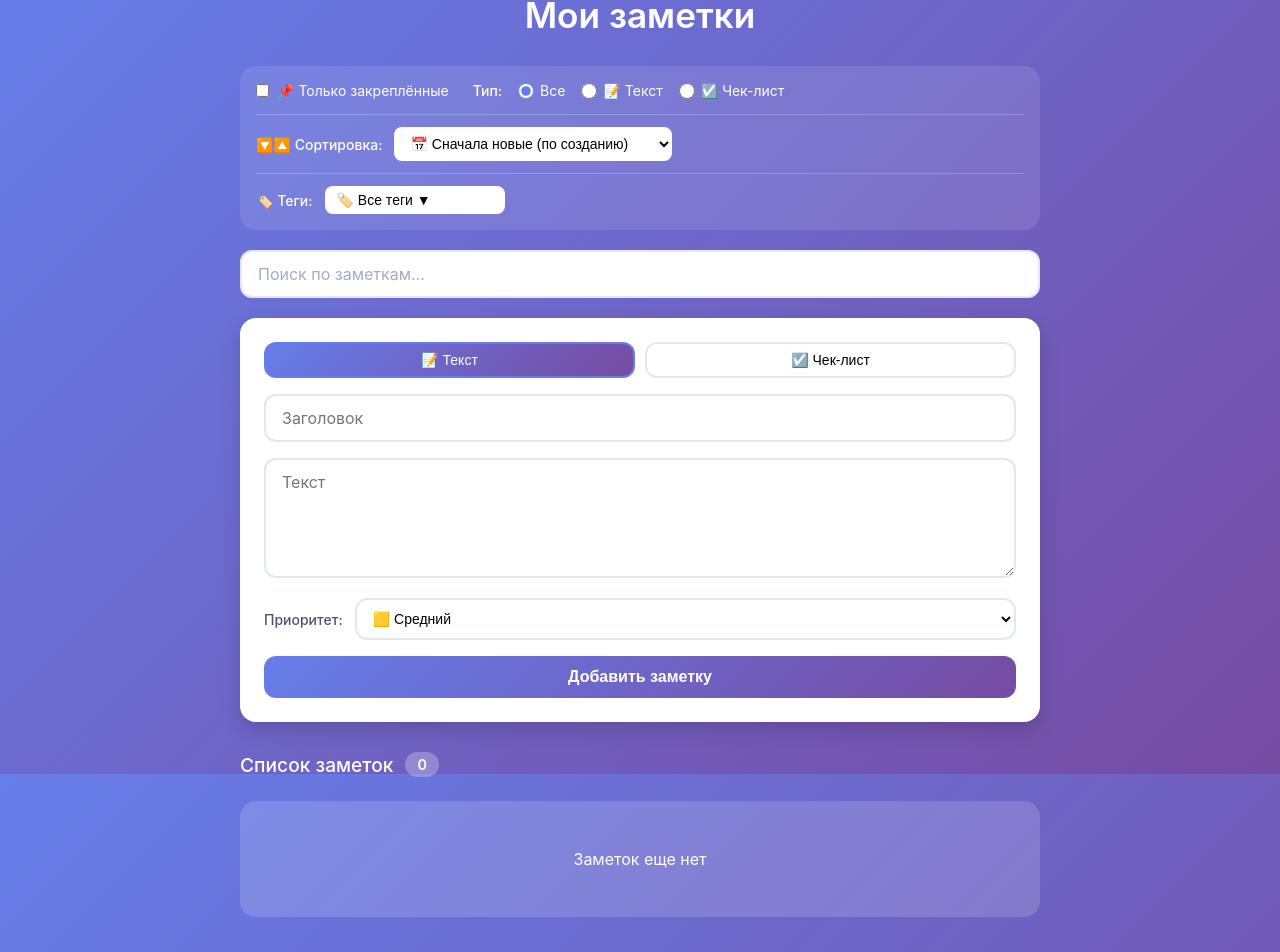
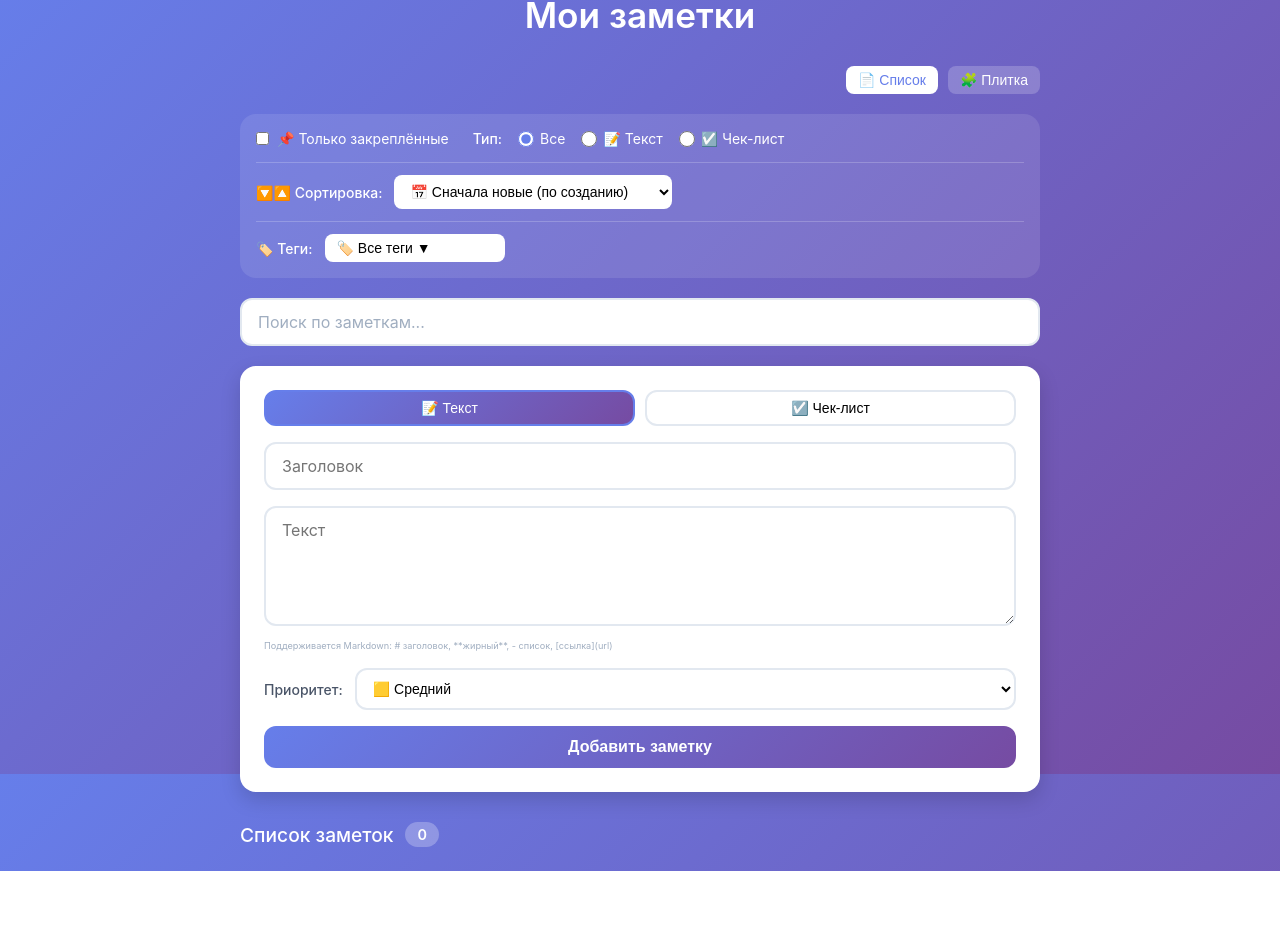
Before and after one commit to ilyar07/notes_site, a React (Vite) app in the folder notes_site/: page / in a window 1280 px wide. Shown: the part 26-978 px from the top of the page. After the commit the page ends 897 px from the top, so only its background shows below. Built offline with nearby package versions, Linux system fonts and the light colour scheme.

Commit message:
добавлена поддержка markdown и изменение вида расположения заметок простым списком и плиткой (как в пинтерест)

```diff
--- a/notes_site/package.json
+++ b/notes_site/package.json
@@ -10,8 +10,11 @@
     "preview": "vite preview"
   },
   "dependencies": {
+    "marked": "^18.0.4",
+    "masonry-layout": "^4.2.2",
     "react": "^19.2.6",
-    "react-dom": "^19.2.6"
+    "react-dom": "^19.2.6",
+    "react-masonry-css": "^1.0.16"
   },
   "devDependencies": {
     "@eslint/js": "^10.0.1",
--- a/notes_site/src/App.jsx
+++ b/notes_site/src/App.jsx
@@ -12,6 +12,7 @@ import SearchBar from './components/SearchBar';
 import NoteForm from './components/NoteForm';
 import Stats from './components/Stats';
 import NotesList from './components/NotesList';
+import ViewToggle from './components/ViewToggle';
 import './styles/App.css';
 
 function App() {
@@ -25,6 +26,8 @@ function App() {
     const formRef = useRef(null);
     const [tagInputValue, setTagInputValue] = useState('');
     const [idShowTagInput, setIdShowTagInput] = useState(null) // id заметки у которой покозывать форму ввода нового тега
+    const [viewMode, setViewMode] = useState('list'); // 'list' или 'grid'
+
 
     // хуки
     const filters = useFilters();
@@ -76,6 +79,9 @@ function App() {
     return (
         <div className="app">
             <h1 className="app__title" ref={formRef}>Мои заметки</h1>
+
+            {/* переключатель режима отображения */}
+            <ViewToggle viewMode={viewMode} setViewMode={setViewMode} />
 
             {/* выбор фильтрации */}
             <FiltersPanel
@@ -135,6 +141,7 @@ function App() {
                 setIdShowTagInput={setIdShowTagInput}
                 tagInputValue={tagInputValue}
                 setTagInputValue={setTagInputValue}
+                viewMode={viewMode}
             />
         </div>
     )
--- a/notes_site/src/components/NoteCard.jsx
+++ b/notes_site/src/components/NoteCard.jsx
@@ -1,4 +1,5 @@
 import ChecklistViewer from './ChecklistViewer';
+import { marked } from 'marked';
 import '../styles/NoteCard.css';
 
 // компонент заметки
@@ -101,8 +102,11 @@ function NoteCard({
 
             {/* если текстовая заметка отображаем текст*/ }
             {!isChecklist && (
-
-                <p className="note-card__text" style={{ color: getTextColor(note.color) }}>{note.text}</p>
+                <div
+                    className="note-card__text"
+                    style={{ color: getTextColor(note.color) }}
+                    dangerouslySetInnerHTML={{ __html: marked(note.text) }}
+                />
             )}
 
             {/* если чек лист выводим задачи*/ }
--- a/notes_site/src/components/NoteForm.jsx
+++ b/notes_site/src/components/NoteForm.jsx
@@ -48,12 +48,18 @@ function NoteForm({
 
             {/*если обычная заметка отображаем поле для ввода текста*/ }
             {!isChecklist ? (
-                <textarea
-                    placeholder="Текст"
-                    value={text}
-                    onChange={(e) => setText(e.target.value)}
-                    className="form__textarea"
-                />)
+                <>
+                    <textarea
+                        placeholder="Текст"
+                        value={text}
+                        onChange={(e) => setText(e.target.value)}
+                        className="form__textarea"
+                    />
+                    <div className="markdown-hint">
+                        <small>Поддерживается Markdown: # заголовок, **жирный**, - список, [ссылка](url)</small>
+                    </div>
+                </>
+                )
                 :
                 (<div className="checklist-hint">
                     {/*если чеклист то ничего*/ }
--- a/notes_site/src/components/NotesList.jsx
+++ b/notes_site/src/components/NotesList.jsx
@@ -1,8 +1,9 @@
+import { useEffect, useRef } from 'react';
 import NoteCard from './NoteCard';
 
-// компонент списка заметок
 function NotesList({
     notes,
+    viewMode,
     onDelete,
     onEdit,
     onDuplicate,
@@ -20,8 +21,38 @@ function NotesList({
     tagInputValue,
     setTagInputValue
 }) {
+    const gridRef = useRef(null);
+    const masonryRef = useRef(null);
+
+    useEffect(() => {
+        if (viewMode === 'grid' && gridRef.current) {
+            if (masonryRef.current) {
+                masonryRef.current.destroy();
+            }
+
+            const initMasonry = async () => {
+                const Masonry = (await import('masonry-layout')).default;
+                masonryRef.current = new Masonry(gridRef.current, {
+                    itemSelector: '.note-card',
+                    columnWidth: '.note-card',
+                    gutter: 20,
+                    fitWidth: true,
+                    transitionDuration: 0
+                });
+            };
+            initMasonry();
+        }
+
+        return () => {
+            if (masonryRef.current) {
+                masonryRef.current.destroy();
+            }
+        };
+    }, [notes, viewMode]);
+
+    if (viewMode === 'list') {
         return (
-        <div className="notes-list">
+            <div className="notes-list notes-list--list">
                 {notes.map(note => (
                     <NoteCard
                         key={note.id}
@@ -48,4 +79,34 @@ function NotesList({
         );
     }
 
+    return (
+        <div className="notes-list notes-list--grid-container">
+            <div ref={gridRef} className="notes-list--grid">
+                {notes.map(note => (
+                    <NoteCard
+                        key={note.id}
+                        note={note}
+                        onDelete={onDelete}
+                        onEdit={onEdit}
+                        onDuplicate={onDuplicate}
+                        onToggleTask={onToggleTask}
+                        onAddTask={onAddTask}
+                        onDeleteTask={onDeleteTask}
+                        onUpdateTask={onUpdateTask}
+                        onTogglePin={onTogglePin}
+                        onChangeColor={onChangeColor}
+                        onChangePriority={onChangePriority}
+                        onAddTag={onAddTag}
+                        onDeleteTag={onDeleteTag}
+                        idShowTagInput={idShowTagInput}
+                        setIdShowTagInput={setIdShowTagInput}
+                        tagInputValue={tagInputValue}
+                        setTagInputValue={setTagInputValue}
+                    />
+                ))}
+            </div>
+        </div>
+    );
+}
+
 export default NotesList;
--- /dev/null
+++ b/notes_site/src/components/ViewToggle.jsx
@@ -0,0 +1,23 @@
+// компонент переключателя отображения (список / плитка)
+function ViewToggle({ viewMode, setViewMode }) {
+    return (
+        <div className="view-toggle">
+            <button
+                className={`view-toggle__btn ${viewMode === 'list' ? 'view-toggle__btn--active' : ''}`}
+                onClick={() => setViewMode('list')}
+                title="Список"
+            >
+                📄 Список
+            </button>
+            <button
+                className={`view-toggle__btn ${viewMode === 'grid' ? 'view-toggle__btn--active' : ''}`}
+                onClick={() => setViewMode('grid')}
+                title="Плитка"
+            >
+                🧩 Плитка
+            </button>
+        </div>
+    );
+}
+
+export default ViewToggle;
--- a/notes_site/src/hooks/useNotes.js
+++ b/notes_site/src/hooks/useNotes.js
@@ -1,4 +1,4 @@
-import { createNote, deleteNote, updateNote } from '../services/noteCRUD';
+import { createNote, deleteNote, updateNote as updateNoteService } from '../services/noteCRUD';
 import { createChecklist, deleteChecklist, updateChecklist } from '../services/checklistCRUD';
 
 // хук для всех CRUD операций с заметками
@@ -33,11 +33,11 @@ export const useNotes = (notes, setNotes, checklists, setChecklists) => {
             const updatedNotes = notes.map(note => note.id === id ? { ...note, pinned: !note.pinned } : note);
             setNotes(updatedNotes);
         } else {
-            const updatedChecklist = checklists.map(checklist => checklist.id === id ? {
+            const updatedChecklists = checklists.map(checklist => checklist.id === id ? {
                 ...checklist,
                 pinned: !checklist.pinned
             } : checklist)
-            setChecklists(updatedChecklist);
+            setChecklists(updatedChecklists);
         }
     };
 
@@ -100,7 +100,7 @@ export const useNotes = (notes, setNotes, checklists, setChecklists) => {
     const updateNote = (editingId, type, title, text, priority) => {
         if (type === 'text') {
             if (!title && !text) return;
-            const updatedNotes = updateNote(editingId, title, text, priority);
+            const updatedNotes = updateNoteService(editingId, title, text, priority);
             setNotes(updatedNotes);
         } else {
             if (!title) return;
--- a/notes_site/src/styles/App.css
+++ b/notes_site/src/styles/App.css
@@ -53,24 +53,6 @@ body {
     font-size: 0.9rem;
     font-weight: 600;
 }
-
-.notes-list {
-    display: flex;
-    flex-direction: column;
-    gap: 16px;
-    padding-bottom: 40px;
-}
-
-    .notes-list:empty::after {
-        content: "Заметок еще нет";
-        display: block;
-        background: rgba(255, 255, 255, 0.15);
-        border-radius: 16px;
-        padding: 48px;
-        text-align: center;
-        color: white;
-        font-size: 1rem;
-    }
 
 .filters-panel {
     background: rgba(255, 255, 255, 0.1);
@@ -248,3 +230,68 @@ body {
     .clear-tags-btn:hover {
         background: rgba(229, 62, 62, 0.8);
     }
+
+.view-toggle {
+    display: flex;
+    gap: 10px;
+    margin-bottom: 20px;
+    justify-content: flex-end;
+}
+
+.view-toggle__btn {
+    padding: 6px 12px;
+    border: none;
+    border-radius: 8px;
+    background: rgba(255, 255, 255, 0.2);
+    color: white;
+    cursor: pointer;
+    font-size: 14px;
+    transition: all 0.2s;
+}
+
+.view-toggle__btn--active {
+    background: white;
+    color: #667eea;
+}
+
+.view-toggle__btn:hover {
+    background: rgba(255, 255, 255, 0.3);
+}
+
+.notes-list--list {
+    display: flex;
+    flex-direction: column;
+    gap: 16px;
+}
+
+.notes-list--grid-container {
+    display: flex;
+    justify-content: center;
+}
+
+.notes-list--grid {
+    margin: 0 auto;
+}
+
+    .notes-list--grid .note-card {
+        width: 380px;
+        margin-bottom: 20px;
+    }
+
+@media (max-width: 850px) {
+    .notes-list--grid .note-card {
+        width: 340px;
+    }
+}
+
+@media (max-width: 750px) {
+    .notes-list--grid {
+        display: flex;
+        flex-direction: column;
+        align-items: center;
+    }
+
+        .notes-list--grid .note-card {
+            width: 100%;
+        }
+}
--- a/notes_site/src/styles/NoteForm.css
+++ b/notes_site/src/styles/NoteForm.css
@@ -129,3 +129,11 @@
     .priority-selector__select:focus {
         border-color: #667eea;
     }
+
+.markdown-hint {
+    margin-top: -8px;
+    margin-bottom: 16px;
+    font-size: 11px;
+    color: #a0aec0;
+    text-align: left;
+}
```
Also changed, not shown: 1 other file (tests, documents, lock files or other folders). Lines whose indentation alone changed are shown as unchanged.
